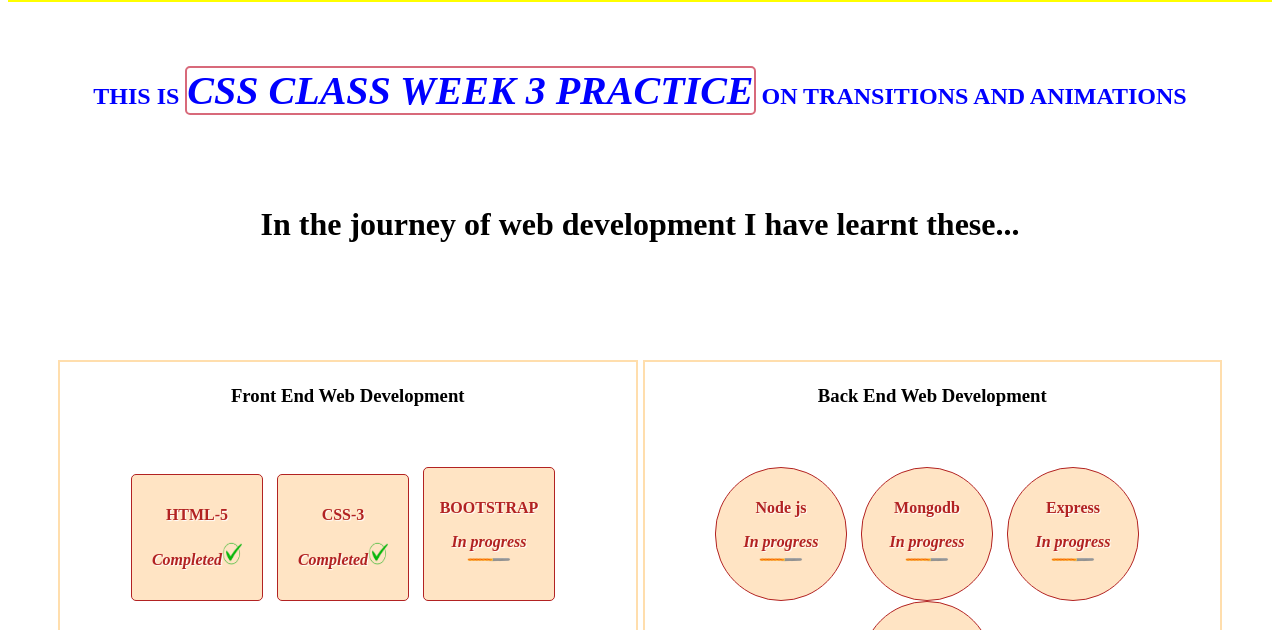
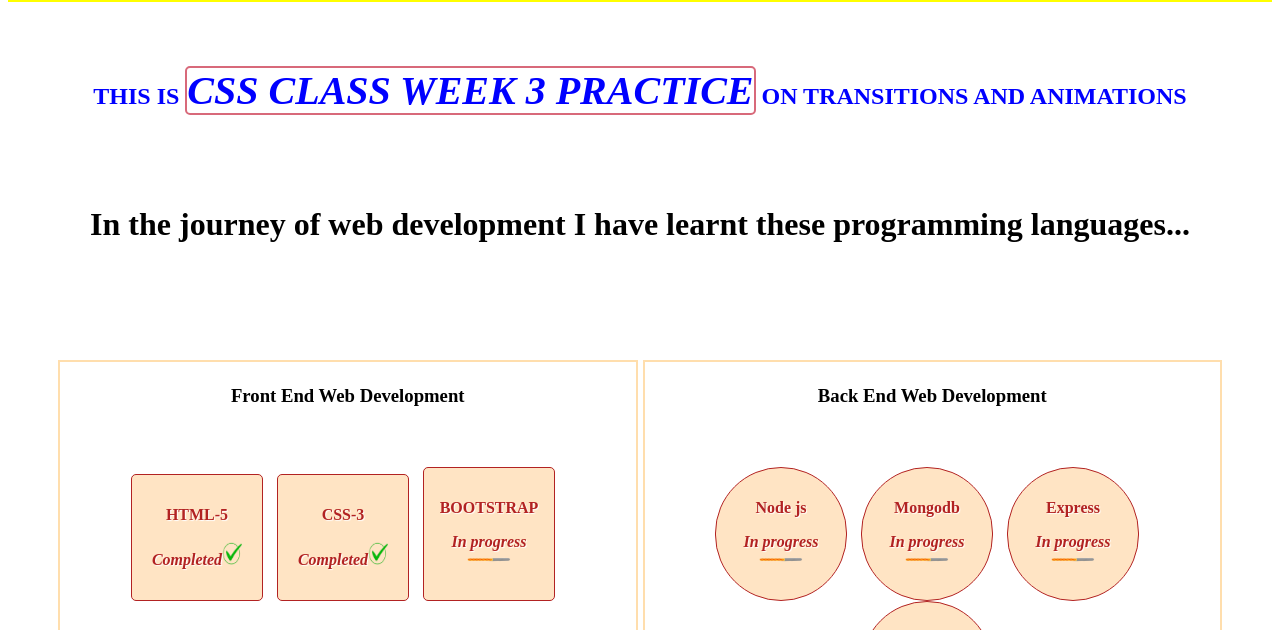
Before and after one commit to Rukyyk/firstupload, a plain HTML site: page index.html in a window 1280 px wide. Shown: the part 132-762 px from the top of the page. Drawn offline with Linux system fonts and the light colour scheme.

Commit message:
programming languages

```diff
--- a/index.html
+++ b/index.html
@@ -42,7 +42,7 @@
   </div>
 
   <div class="div2">
-    <h3 class="div2text">In the journey of web development I have learnt these...</h3>
+    <h3 class="div2text">In the journey of web development I have learnt these programming languages...</h3>
   </div>
 
   <section class="gridlayout">
```
